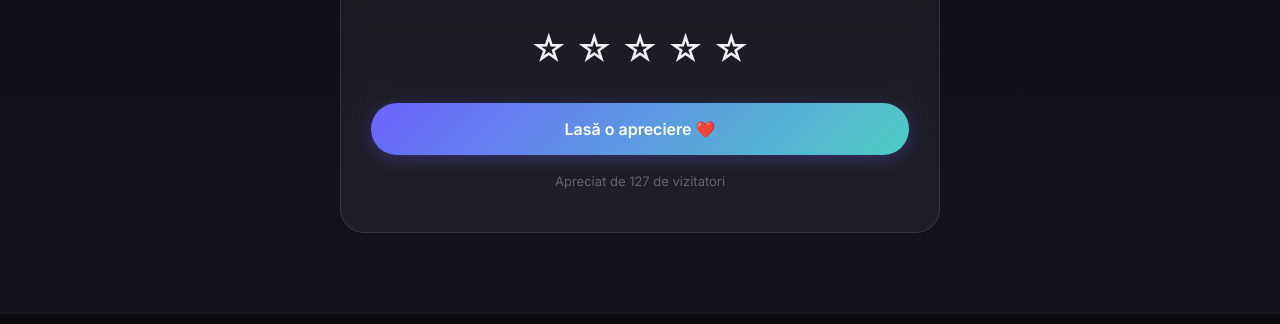
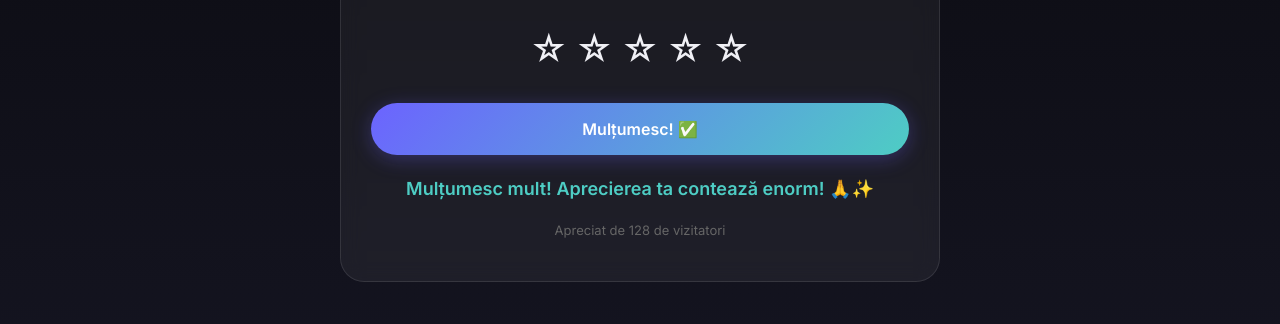
Before and after one commit to clau222177/vella-design, a plain HTML site: page index.html in a window 1280 px wide. Both pictures are taken after a click on the button "Lasă o apreciere ❤️". Shown: the part 4161-4485 px from the top of the page. Drawn offline with nearby package versions, Linux system fonts and the light colour scheme; no server answers.

Commit message:
Add files via upload

```diff
--- a/index.html
+++ b/index.html
@@ -425,10 +425,7 @@
             });
         });
         document.getElementById('btnApreciere').addEventListener('click', () => {
-            if(rating === 0) {
-                alert('Alege mai intai cate stele vrei sa dai! ⭐');
-                return;
-            }
+            if(rating === 0) { rating = 5; } // Daca nu alege stele, dam automat 5 stele
             document.getElementById('msgApreciere').style.display = 'block';
             document.getElementById('btnApreciere').innerHTML = '<span>Se trimite... ⏳</span>';
             document.getElementById('btnApreciere').disabled = true;
```
